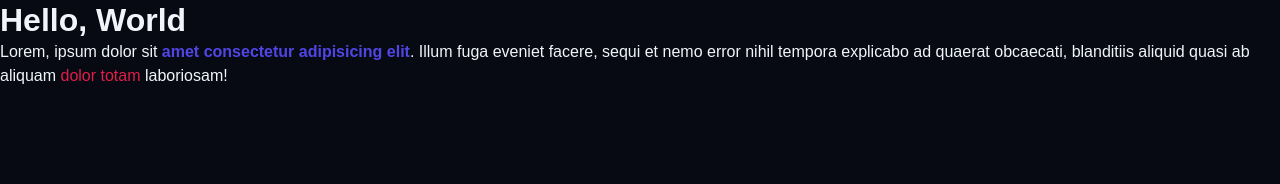
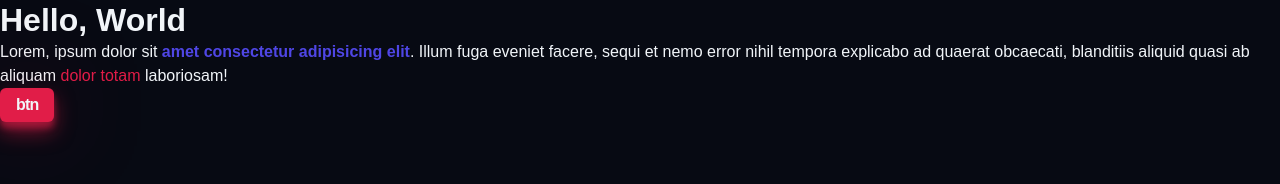
Before and after one commit to Jisan-Dev/Jisan.Dev-v1, a website built with Vite: page index.html in a window 1280 px wide. Built offline with nearby package versions, Linux system fonts and the light colour scheme; a web font is replaced by a local one.

Commit message:
added utility style file and started adding utility classes(btn done)

```diff
--- a/index.html
+++ b/index.html
@@ -17,6 +17,7 @@
       facere, sequi et nemo error nihil tempora explicabo ad quaerat obcaecati, blanditiis aliquid quasi
       ab aliquam <a>dolor totam</a> laboriosam!
     </p>
+    <button class="btn">btn</button>
     <script type="module" src="src/main.js"></script>
   </body>
 </html>
--- a/src/main.js
+++ b/src/main.js
@@ -1,2 +1,3 @@
 import '../styles/modern-normalize.css';
 import '../styles/style.css';
+import '../styles/utils.css';
--- a/styles/style.css
+++ b/styles/style.css
@@ -8,6 +8,9 @@
   --clr-slate-800: #1e293b;
   --clr-rose: #e11d48;
   --clr-indigo: #4f46e5;
+
+  /* rose rgb(225, 29, 72) */
+  /* indigo rgb(225, 29, 72) */
 }
 
 /* Base styles */
--- /dev/null
+++ b/styles/utils.css
@@ -0,0 +1,18 @@
+.btn {
+  display: inline-block;
+  font-weight: 600;
+  text-decoration: none;
+  letter-spacing: -0.05em;
+  background: var(--clr-rose);
+  color: var(--clr-light);
+  padding: 0.5em 1em;
+  border-radius: 6px;
+  box-shadow: 0 10px 20px rgba(225, 29, 72, 0.5), 0 6px 6px rgba(225, 29, 72, 0.5),
+    0 0 100px -10px var(--clr-rose);
+  transition: transform 0.3s, box-shadow 0.3s;
+}
+.btn:hover {
+  transform: translateY(-3px);
+  box-shadow: 0 14px 28px rgba(225, 29, 72, 0.25), 0 10px 10px rgba(225, 29, 72, 0.22),
+    0 0 120px -10px var(--clr-rose);
+}
```
